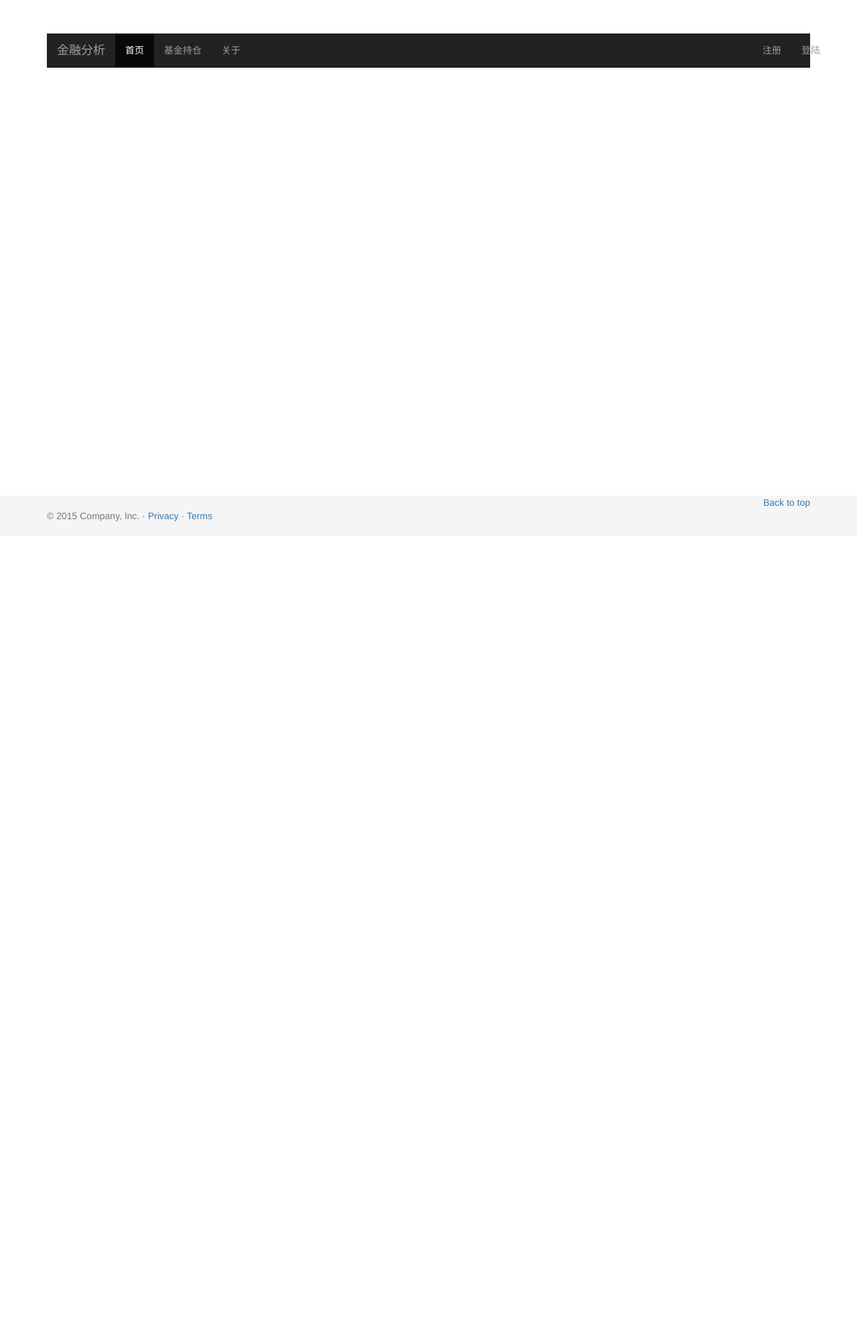
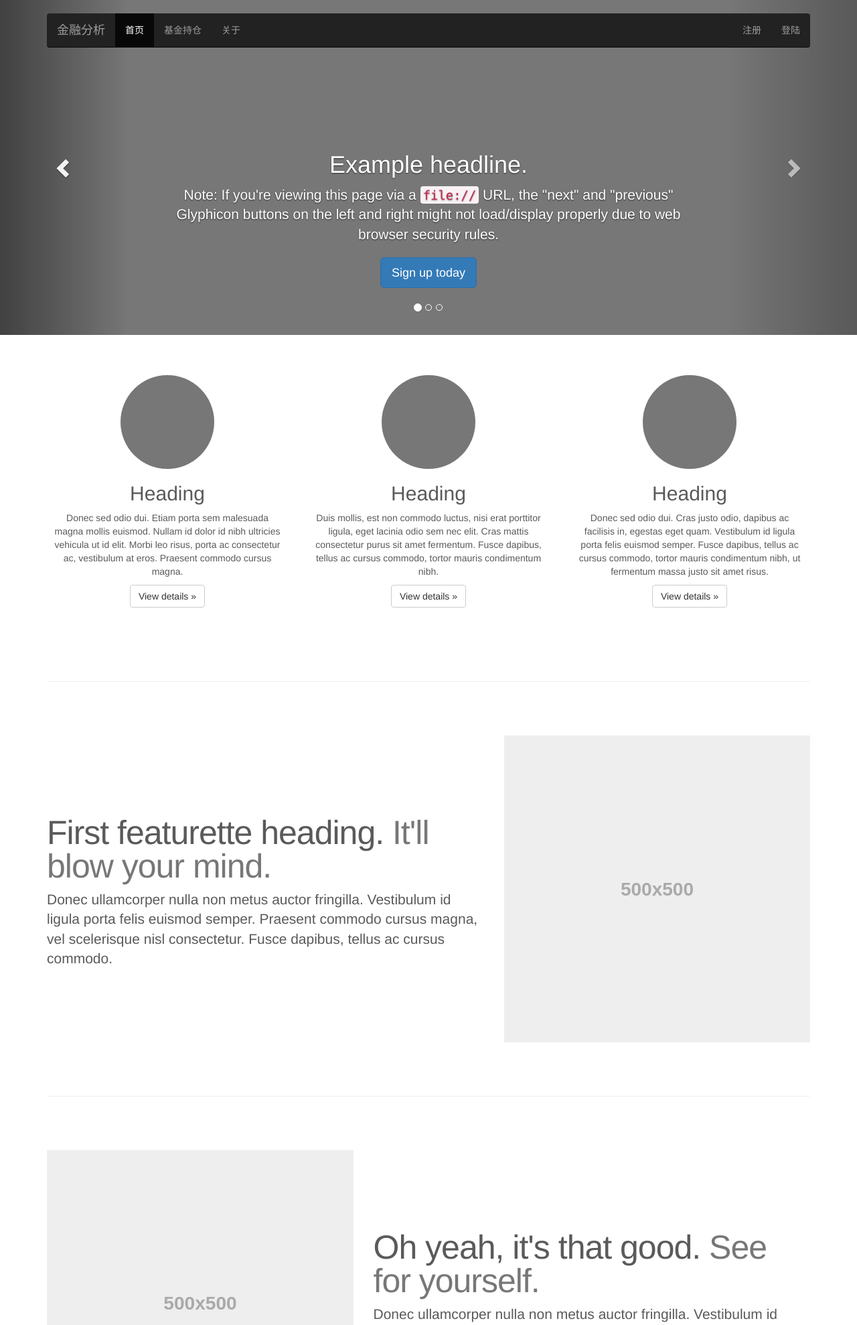
Before and after one commit to czhouyi/xscredit, a Django app: page / in a window 1280 px wide. Shown: the top 1978 px of the page at 67% size. Before the commit the page ends 778 px from the top, so only its background shows below. Run offline with Django 3.2, Linux system fonts and the light colour scheme; parts of the project's set-up code (start-up, migrations or seed data) failed here and were passed over; some libraries are stand-ins or nearby versions.

Commit message:
index style

```diff
--- /dev/null
+++ b/static/css/carousel.css
@@ -0,0 +1,134 @@
+/* GLOBAL STYLES
+-------------------------------------------------- */
+/* Padding below the footer and lighter body text */
+
+body {
+  padding-bottom: 40px;
+  color: #5a5a5a;
+}
+
+
+/* CUSTOMIZE THE NAVBAR
+-------------------------------------------------- */
+
+/* Special class on .container surrounding .navbar, used for positioning it into place. */
+.navbar-wrapper {
+  position: absolute;
+  top: 0;
+  right: 0;
+  left: 0;
+  z-index: 20;
+}
+
+/* Flip around the padding for proper display in narrow viewports */
+.navbar-wrapper > .container {
+  padding-right: 0;
+  padding-left: 0;
+}
+.navbar-wrapper .navbar {
+  padding-right: 15px;
+  padding-left: 15px;
+}
+.navbar-wrapper .navbar .container {
+  width: auto;
+}
+
+
+/* CUSTOMIZE THE CAROUSEL
+-------------------------------------------------- */
+
+/* Carousel base class */
+.carousel {
+  height: 500px;
+  margin-bottom: 60px;
+}
+/* Since positioning the image, we need to help out the caption */
+.carousel-caption {
+  z-index: 10;
+}
+
+/* Declare heights because of positioning of img element */
+.carousel .item {
+  height: 500px;
+  background-color: #777;
+}
+.carousel-inner > .item > img {
+  position: absolute;
+  top: 0;
+  left: 0;
+  min-width: 100%;
+  height: 500px;
+}
+
+
+/* MARKETING CONTENT
+-------------------------------------------------- */
+
+/* Center align the text within the three columns below the carousel */
+.marketing .col-lg-4 {
+  margin-bottom: 20px;
+  text-align: center;
+}
+.marketing h2 {
+  font-weight: normal;
+}
+.marketing .col-lg-4 p {
+  margin-right: 10px;
+  margin-left: 10px;
+}
+
+
+/* Featurettes
+------------------------- */
+
+.featurette-divider {
+  margin: 80px 0; /* Space out the Bootstrap <hr> more */
+}
+
+/* Thin out the marketing headings */
+.featurette-heading {
+  font-weight: 300;
+  line-height: 1;
+  letter-spacing: -1px;
+}
+
+
+/* RESPONSIVE CSS
+-------------------------------------------------- */
+
+@media (min-width: 768px) {
+  /* Navbar positioning foo */
+  .navbar-wrapper {
+    margin-top: 20px;
+  }
+  .navbar-wrapper .container {
+    padding-right: 15px;
+    padding-left: 15px;
+  }
+  .navbar-wrapper .navbar {
+    padding-right: 0;
+    padding-left: 0;
+  }
+
+  /* The navbar becomes detached from the top, so we round the corners */
+  .navbar-wrapper .navbar {
+    border-radius: 4px;
+  }
+
+  /* Bump up size of carousel content */
+  .carousel-caption p {
+    margin-bottom: 20px;
+    font-size: 21px;
+    line-height: 1.4;
+  }
+
+  .featurette-heading {
+    font-size: 50px;
+  }
+}
+
+@media (min-width: 992px) {
+  .featurette-heading {
+    margin-top: 120px;
+  }
+}
--- a/templates/bbase.html
+++ b/templates/bbase.html
@@ -11,9 +11,7 @@
 
     <!-- Bootstrap core CSS -->
     <link href="/static/bootstrap/css/bootstrap.min.css" rel="stylesheet">
-
-    <!-- Custom styles for this template -->
-    <link href="/static/main.css" rel="stylesheet">
+	<link href="/static/css/carousel.css" rel="stylesheet">
 
 	{% block css %} {% endblock %}
 </head>
@@ -53,12 +51,7 @@
 		</div>
 	</div>
 
-	<footer class="footer">
-		<div class="container">
-			<p class="pull-right"><a href="#">Back to top</a></p>
-			<p class="text-muted">&copy; 2015 Company, Inc. &middot; <a href="#">Privacy</a> &middot; <a href="#">Terms</a></p>
-		</div>
-	</footer>
+    {% block content %} {% endblock %}
 
 	<!-- Bootstrap core JavaScript
     ================================================== -->
--- a/templates/index.html
+++ b/templates/index.html
@@ -2,8 +2,11 @@
 
 {% block title %} 首页 {% endblock %}
 
+{% block css %}
+<link href="/static/css/carousel.css" rel="stylesheet">
+{% endblock %}
+
 {% block content %}
-
 <!-- Carousel
 ================================================== -->
 <div id="myCarousel" class="carousel slide" data-ride="carousel">
@@ -126,7 +129,15 @@
 	<hr class="featurette-divider">
 
 	<!-- /END THE FEATURETTES -->
+	<footer>
+		<p class="pull-right"><a href="#">Back to top</a></p>
+		<p>&copy; 2014 Company, Inc. &middot; <a href="#">Privacy</a> &middot; <a href="#">Terms</a></p>
+	</footer>
 
 </div><!-- /.container -->
 
 {% endblock %}
+
+{% block js %}
+<script src="/static/js/holder.js"></script>
+{% endblock %}
```
Also changed, not shown: static/css/main.css (added, +32 -0 lines), static/css/signin.css (added, +40 -0 lines), README.md (added), static/js/holder.js (added), 1 other file.
